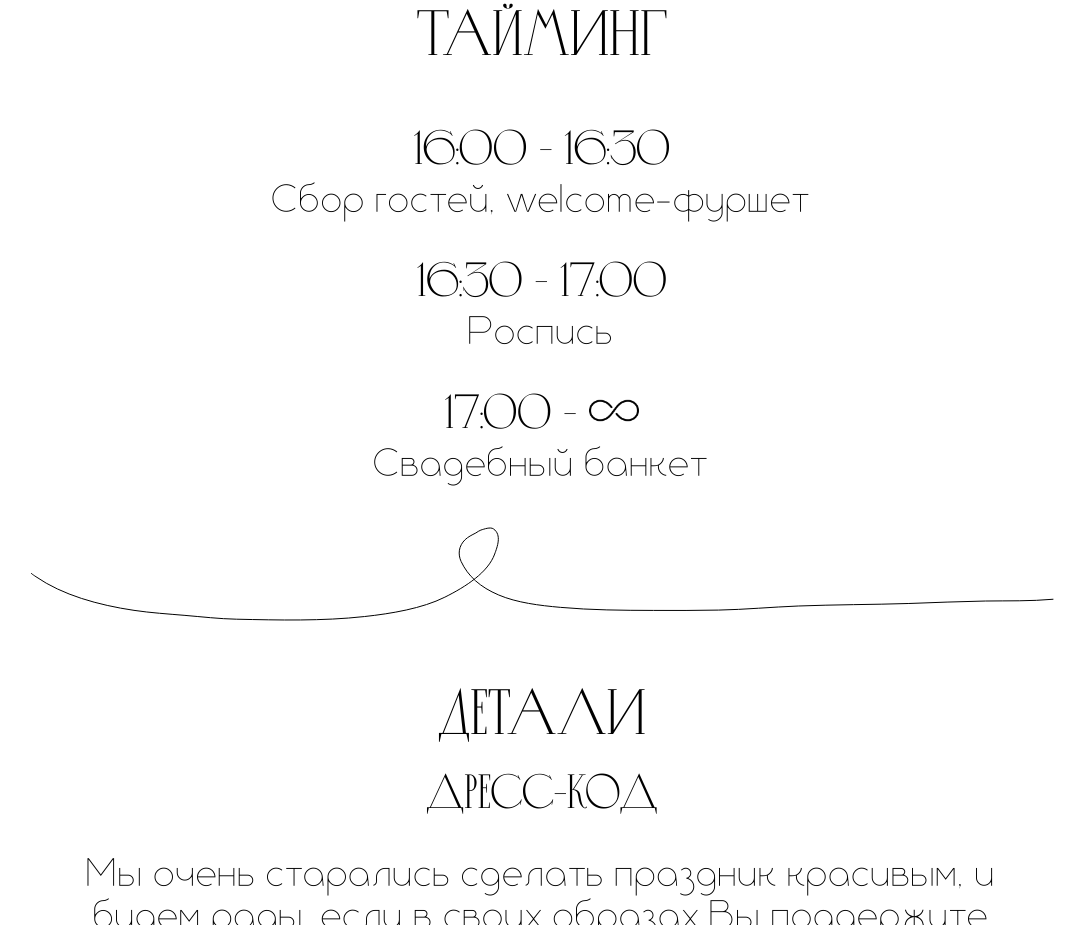
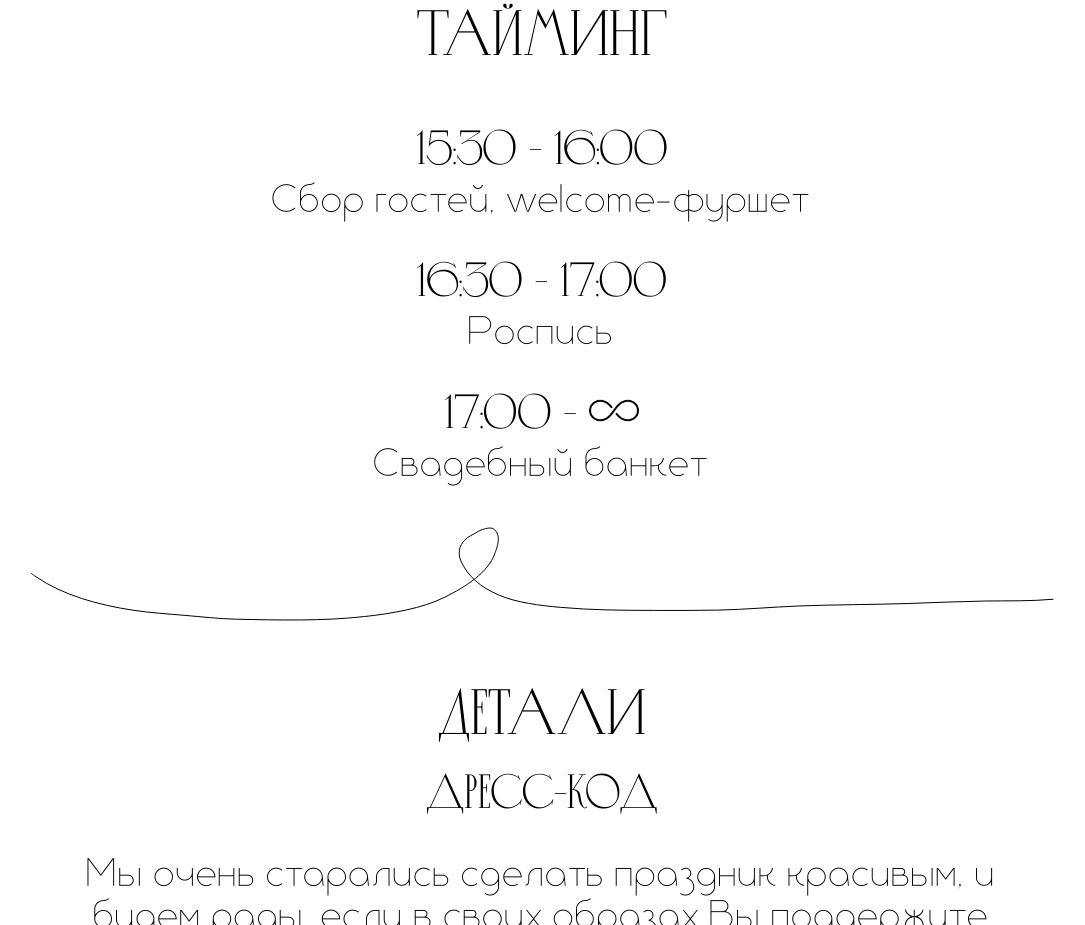
Before and after one commit to S0ftRunner/WeddingSite, a plain HTML site: page index.html in a window 1280 px wide. Shown: the part 3415-4340 px from the top of the page, without its empty margins (98-1183 px from the left). Drawn offline with Linux system fonts and the light colour scheme; a web font is replaced by a local one.

Commit message:
change:timing

```diff
--- a/index.html
+++ b/index.html
@@ -117,7 +117,7 @@
         <ul class="timing__list">
           <li class="timing__list-item">
             <div class="list-item_container">
-              <p class="item_timer">16:00 - 16:30</p>
+              <p class="item_timer">15:30 - 16:00</p>
               <p class="item_description">Сбор гостей, welcome-фуршет</p>
             </div>
           </li>
```
